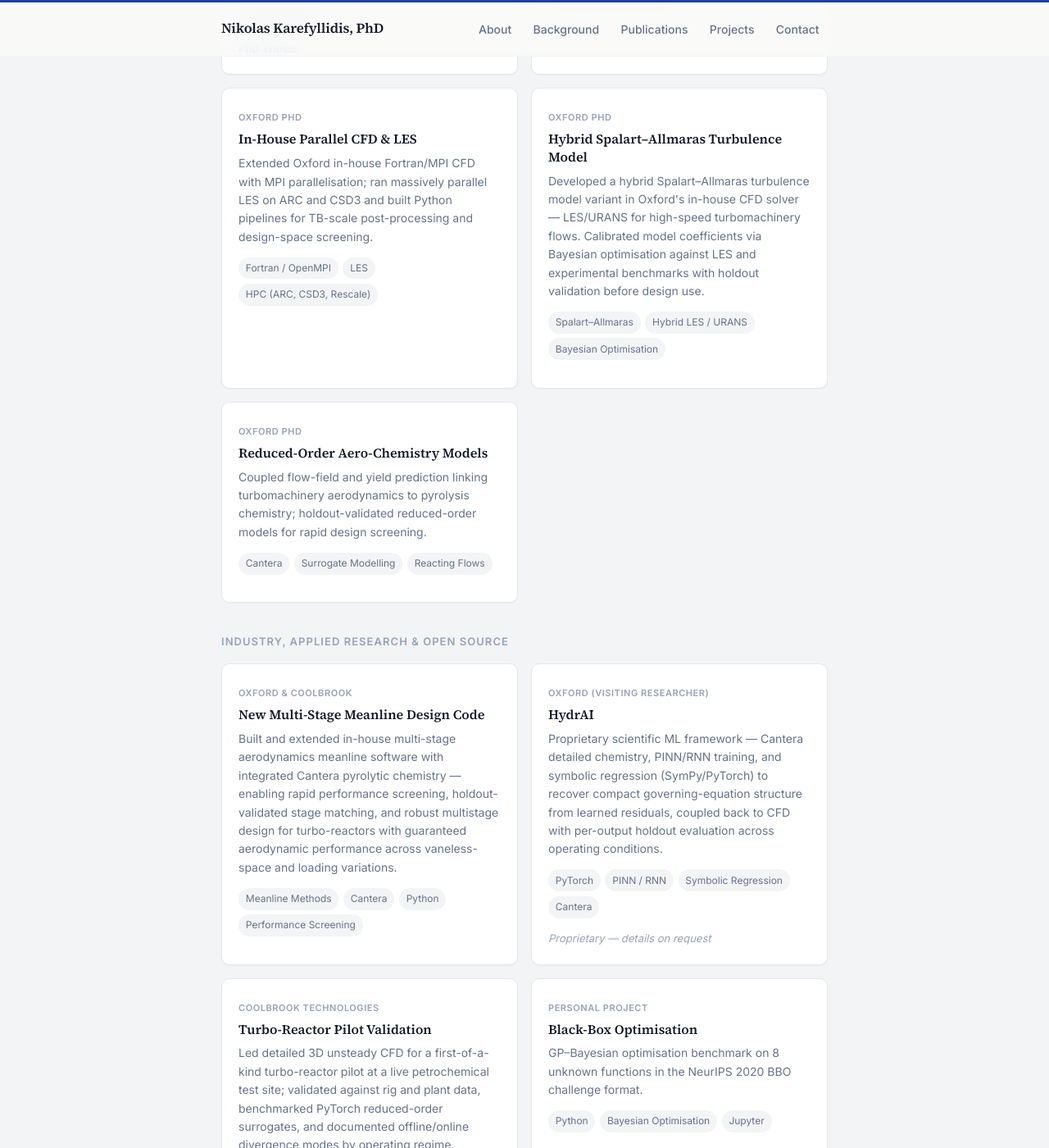
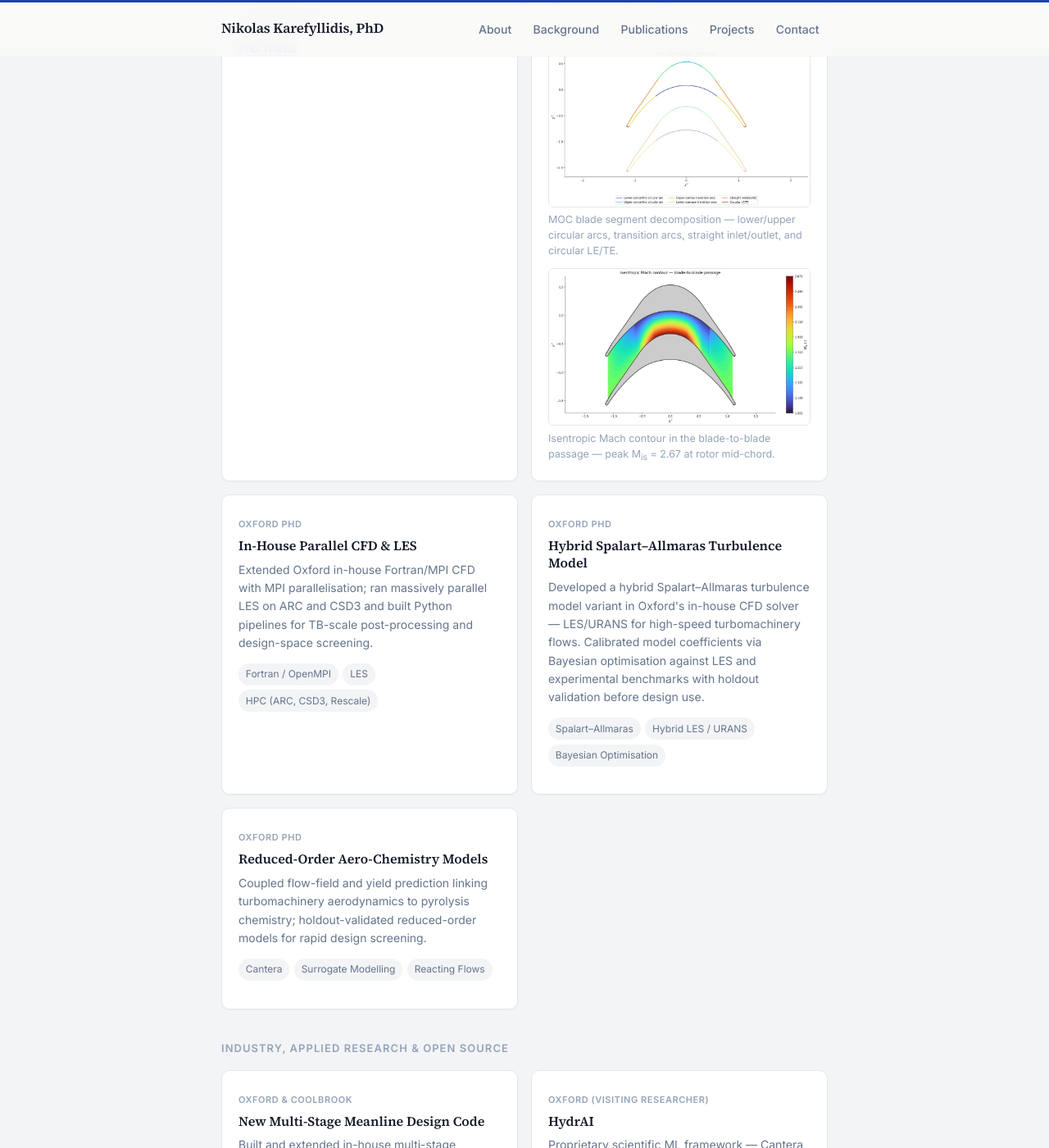
Before and after one commit to karefyllidis/karefyllidis.github.io, a Jekyll site: the page built from index.html, in a window 1280 px wide and 1400 px high, scrolled down 4741 px. Shown: the whole window at 82% size. Built offline with Jekyll 4.4.1, drawn with Linux system fonts in a browser that asks for light colours.

Commit message:
feat: add MOC and Mach contour figures to supersonic rotor project card
Co-authored-by: Cursor <cursoragent@cursor.com>

```diff
--- a/_data/projects.yml
+++ b/_data/projects.yml
@@ -17,6 +17,11 @@
     - Supersonic Rotors
     - Method of Characteristics
     - Turbomachinery Design
+  figures:
+    - src: "/assets/images/moc-blade-segments.png"
+      caption: "MOC blade segment decomposition — lower/upper circular arcs, transition arcs, straight inlet/outlet, and circular LE/TE."
+    - src: "/assets/images/mach-contour-blade-passage.png"
+      caption: "Isentropic Mach contour in the blade-to-blade passage — peak M<sub>is</sub> = 2.67 at rotor mid-chord."
 
 - category: phd
   title: "In-House Parallel CFD & LES"
--- a/_includes/project-card.html
+++ b/_includes/project-card.html
@@ -22,4 +22,14 @@
       <span class="project-note">Proprietary — details on request</span>
     {% endif %}
   </div>
+  {% if include.project.figures %}
+    <div class="project-figures">
+      {% for fig in include.project.figures %}
+        <figure class="project-figure">
+          <img src="{{ fig.src | relative_url }}" alt="{{ fig.caption }}" loading="lazy">
+          <figcaption>{{ fig.caption }}</figcaption>
+        </figure>
+      {% endfor %}
+    </div>
+  {% endif %}
 </article>
--- a/assets/css/main.scss
+++ b/assets/css/main.scss
@@ -678,6 +678,34 @@ a {
   border-color: #cbd5e1;
 }
 
+.project-figures {
+  display: flex;
+  flex-direction: column;
+  gap: 0.75rem;
+  margin-top: 1rem;
+  border-top: 1px solid var(--color-border-light);
+  padding-top: 1rem;
+}
+
+.project-figure {
+  margin: 0;
+}
+
+.project-figure img {
+  width: 100%;
+  height: auto;
+  border-radius: var(--radius-sm);
+  border: 1px solid var(--color-border);
+  display: block;
+}
+
+.project-figure figcaption {
+  margin-top: 0.4rem;
+  font-size: 0.78rem;
+  color: var(--color-text-light);
+  line-height: 1.5;
+}
+
 .project-card h3 {
   margin: 0 0 0.45rem;
   font-family: var(--font-serif);
```
Also changed, not shown: assets/images/mach-contour-blade-passage.png (added), assets/images/moc-blade-segments.png (added).
